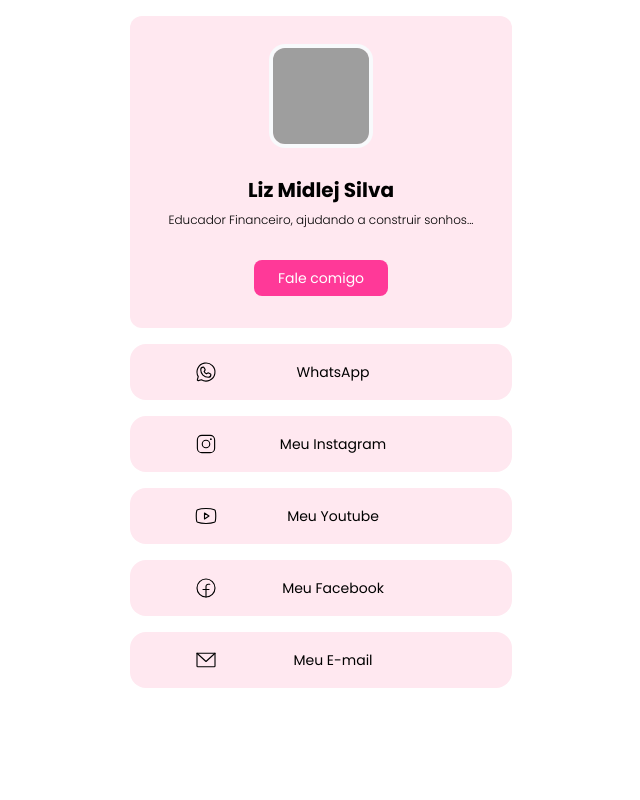
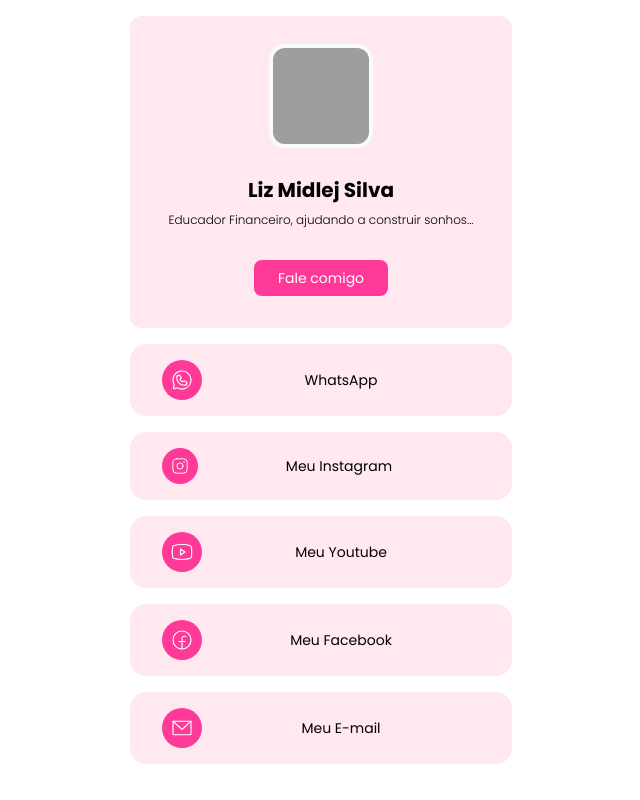
Before and after one commit to charliedeus/biolink, a Next.js app: page /profile-02 in a window 1280 px wide. Shown: the whole page, without its empty margins (319-959 px from the left). Built offline with nearby package versions, Linux system fonts and the light colour scheme; grey boxes are pictures that could not be loaded.

Commit message:
fix non unused vars

```diff
--- a/src/pages/profile-02/index.tsx
+++ b/src/pages/profile-02/index.tsx
@@ -1,15 +1,11 @@
 import type { NextPage } from 'next'
-import Head from 'next/head'
 
-import { BigHead } from '@bigheads/core'
 import {
   WhatsappLogo,
-  TwitterLogo,
   YoutubeLogo,
   InstagramLogo,
   EnvelopeSimple,
   FacebookLogo,
-  House,
 } from 'phosphor-react'
 import Link from 'next/link'
 
@@ -32,51 +28,61 @@ const Profile_02: NextPage = () => {
           </p>
         </div>
 
-        <button className="bg-secondary text-white text-sm px-6 py-2 rounded-lg">
+        <button className="bg-secondary text-white text-sm px-6 py-2 rounded-lg hover:opacity-90 hover:brightness-10">
           Fale comigo
         </button>
       </header>
 
       <main className="w-full flex-1">
         <ul className="w-full h-full flex flex-1 flex-col gap-4 transition-colors duration-100 ease-in-out">
-          <li className="w-full h-full py-4 rounded-2xl bg-primary hover:opacity-90 hover:brightness-30 hover:font-bold hover:bg-secondary hover:text-white">
+          <li className="w-full py-4 rounded-2xl bg-primary group hover:opacity-90 hover:brightness-30 hover:bg-secondary hover:text-white">
             <Link href="/">
-              <a className="w-full h-full flex items-center justify-center px-16">
-                <WhatsappLogo size={24} weight="light" />
+              <a className="w-full h-full flex items-center justify-center px-8">
+                <div className="bg-secondary group-hover:bg-primary group-hover:text-pink-700 p-2 text-white rounded-full">
+                  <WhatsappLogo size={24} weight="light" />
+                </div>
                 <span className="flex-1 text-center text-sm">WhatsApp</span>
               </a>
             </Link>
           </li>
-          <li className="w-full py-4 rounded-2xl bg-primary hover:opacity-90 hover:brightness-30 hover:font-bold hover:bg-secondary hover:text-white">
+          <li className="w-full py-4 rounded-2xl bg-primary group hover:opacity-90 hover:brightness-30 hover:bg-secondary hover:text-white">
             <Link href="/">
-              <a className="w-full h-full flex items-center justify-center px-16">
-                <InstagramLogo size={24} weight="light" />
+              <a className="w-full h-full flex items-center justify-center px-8">
+                <div className="bg-secondary group-hover:bg-primary group-hover:text-pink-700 p-2 text-white rounded-full">
+                  <InstagramLogo size={20} weight="light" />
+                </div>
                 <span className="flex-1 text-center text-sm">
                   Meu Instagram
                 </span>
               </a>
             </Link>
           </li>
-          <li className="w-full py-4 rounded-2xl bg-primary hover:opacity-90 hover:brightness-30 hover:font-bold hover:bg-secondary hover:text-white">
+          <li className="w-full py-4 rounded-2xl bg-primary group hover:opacity-90 hover:brightness-30 hover:bg-secondary hover:text-white">
             <Link href="/">
-              <a className="w-full h-full flex items-center justify-center px-16">
-                <YoutubeLogo size={24} weight="light" />
+              <a className="w-full h-full flex items-center justify-center px-8">
+                <div className="bg-secondary group-hover:bg-primary group-hover:text-pink-700 p-2 text-white rounded-full">
+                  <YoutubeLogo size={24} weight="light" />
+                </div>
                 <span className="flex-1 text-center text-sm">Meu Youtube</span>
               </a>
             </Link>
           </li>
-          <li className="w-full py-4 rounded-2xl bg-primary hover:opacity-90 hover:brightness-30 hover:font-bold hover:bg-secondary hover:text-white">
+          <li className="w-full py-4 rounded-2xl bg-primary group hover:opacity-90 hover:brightness-30 hover:bg-secondary hover:text-white">
             <Link href="/">
-              <a className="w-full h-full flex items-center justify-center px-16">
-                <FacebookLogo size={24} weight="light" />
+              <a className="w-full h-full flex items-center justify-center px-8">
+                <div className="bg-secondary group-hover:bg-primary group-hover:text-pink-700 p-2 text-white rounded-full">
+                  <FacebookLogo size={24} weight="light" />
+                </div>
                 <span className="flex-1 text-center text-sm">Meu Facebook</span>
               </a>
             </Link>
           </li>
-          <li className="w-full py-4 rounded-2xl bg-primary hover:opacity-90 hover:brightness-30 hover:font-bold hover:bg-secondary hover:text-white">
+          <li className="w-full py-4 rounded-2xl bg-primary group hover:opacity-90 hover:brightness-30 hover:bg-secondary hover:text-white">
             <Link href="/">
-              <a className="w-full h-full flex items-center justify-center px-16">
-                <EnvelopeSimple size={24} weight="light" />
+              <a className="w-full h-full flex items-center justify-center px-8">
+                <div className="bg-secondary group-hover:bg-primary group-hover:text-pink-700 p-2 text-white rounded-full">
+                  <EnvelopeSimple size={24} weight="light" />
+                </div>
                 <span className="flex-1 text-center text-sm">Meu E-mail</span>
               </a>
             </Link>
```
